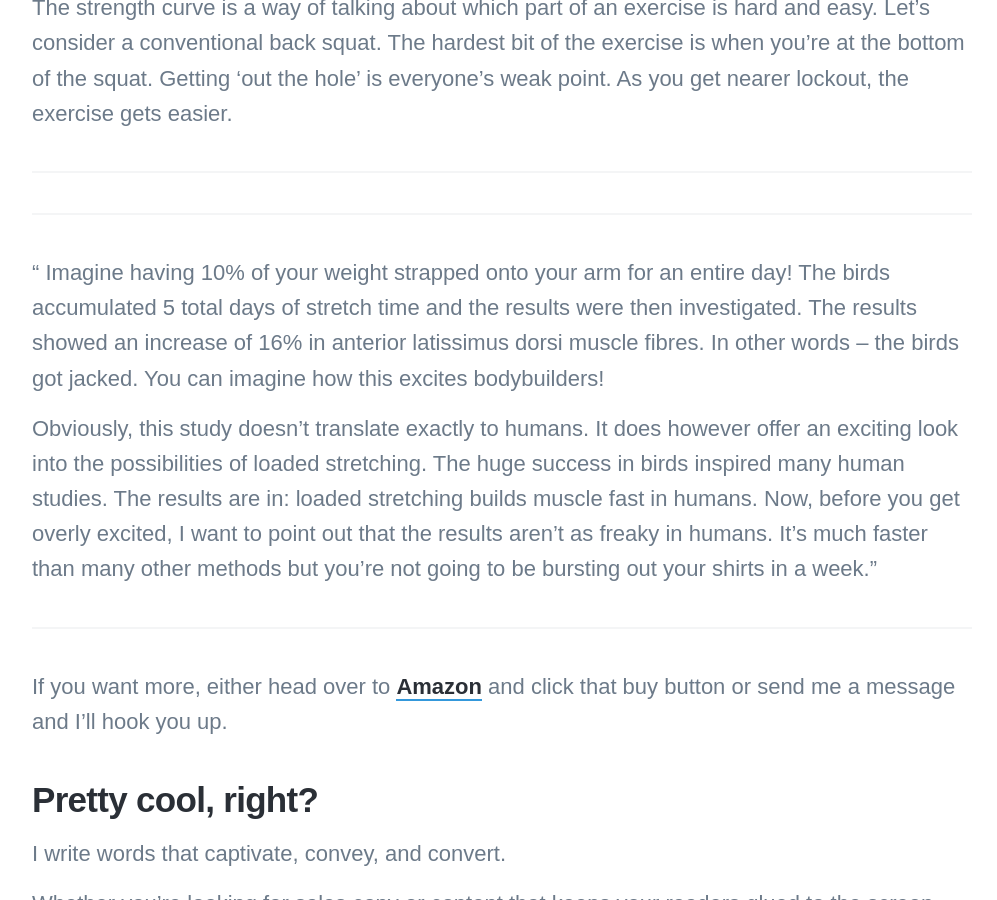
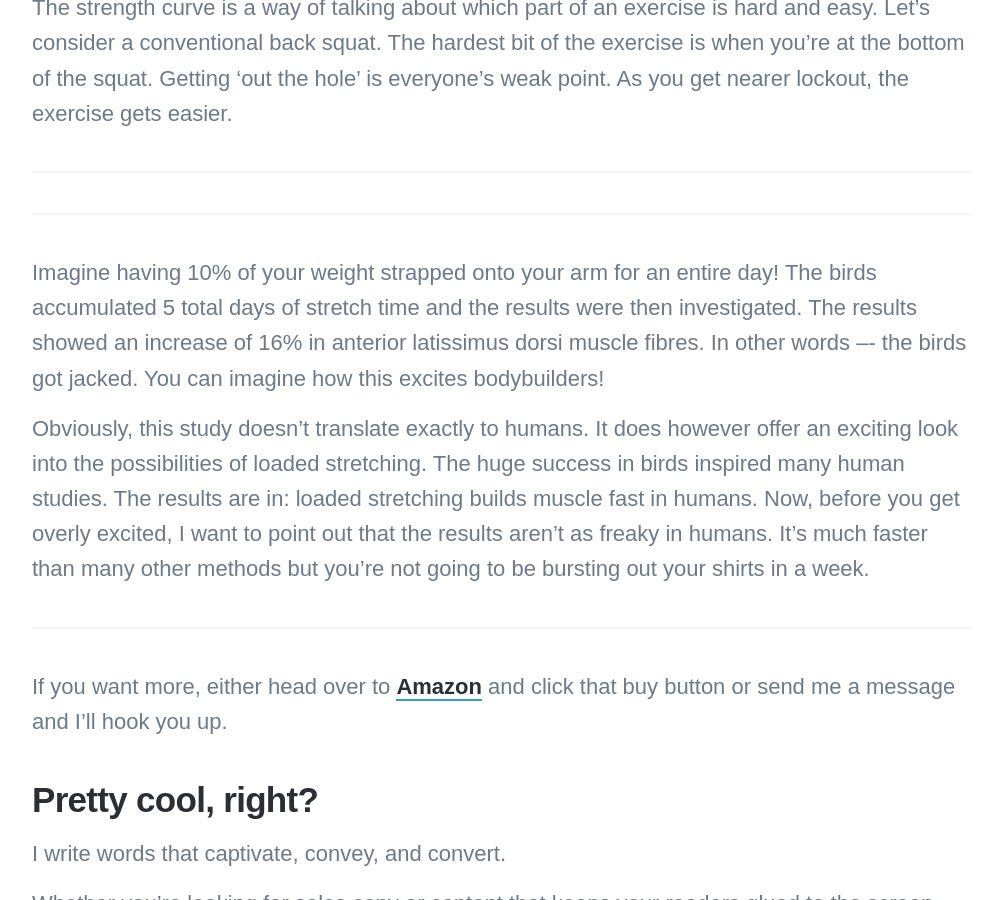
Before and after one commit to ScottON/ScottON, a Jekyll site: the page built from _projects/2021-05-12-amazon-tension.md, in a window 1280 px wide and 900 px high, scrolled down 4840 px. Shown: the whole window, without its empty margins (138-1135 px from the left). Built offline with Jekyll 4.4.1, drawn with Linux system fonts in a browser that asks for light colours; nearby versions of some CDN libraries; some web fonts are replaced.

Commit message:
Update 2021-05-12-amazon-tension.md

```diff
--- a/_projects/2021-05-12-amazon-tension.md
+++ b/_projects/2021-05-12-amazon-tension.md
@@ -78,9 +78,9 @@ The strength curve is a way of talking about which part of an exercise is hard a
 ---
 
 ---
-“ Imagine having 10% of your weight strapped onto your arm for an entire day! The birds accumulated 5 total days of stretch time and the results were then investigated. The results showed an increase of 16% in anterior latissimus dorsi muscle fibres. In other words – the birds got jacked. You can imagine how this excites bodybuilders!
+Imagine having 10% of your weight strapped onto your arm for an entire day! The birds accumulated 5 total days of stretch time and the results were then investigated. The results showed an increase of 16% in anterior latissimus dorsi muscle fibres. In other words –- the birds got jacked. You can imagine how this excites bodybuilders!
 
-Obviously, this study doesn’t translate exactly to humans. It does however offer an exciting look into the possibilities of loaded stretching. The huge success in birds inspired many human studies. The results are in: loaded stretching builds muscle fast in humans. Now, before you get overly excited, I want to point out that the results aren’t as freaky in humans. It's much faster than many other methods but you’re not going to be bursting out your shirts in a week.”
+Obviously, this study doesn’t translate exactly to humans. It does however offer an exciting look into the possibilities of loaded stretching. The huge success in birds inspired many human studies. The results are in: loaded stretching builds muscle fast in humans. Now, before you get overly excited, I want to point out that the results aren’t as freaky in humans. It's much faster than many other methods but you’re not going to be bursting out your shirts in a week.
 
 ---
 
```
